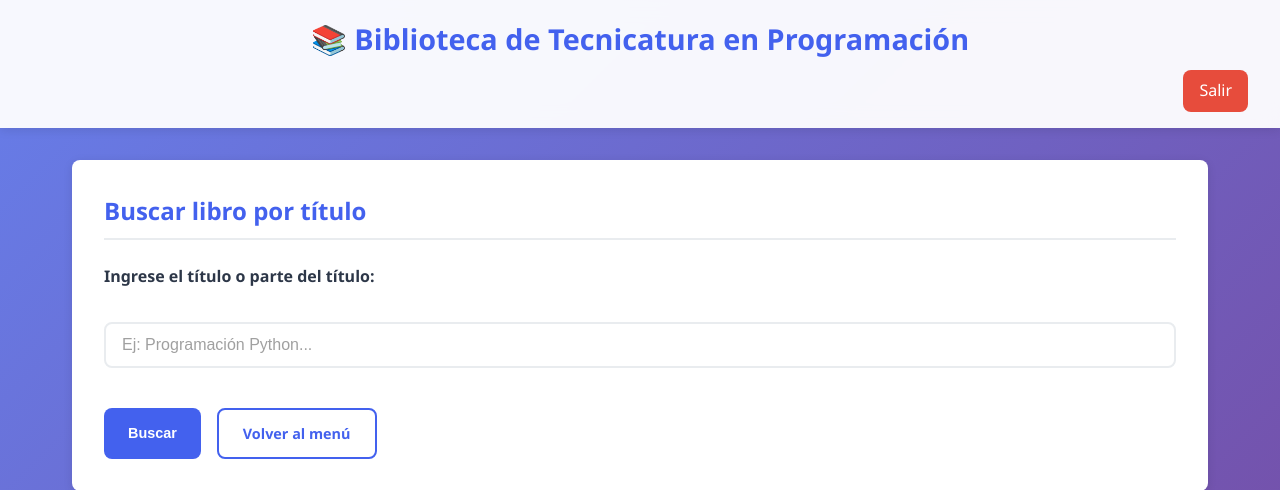
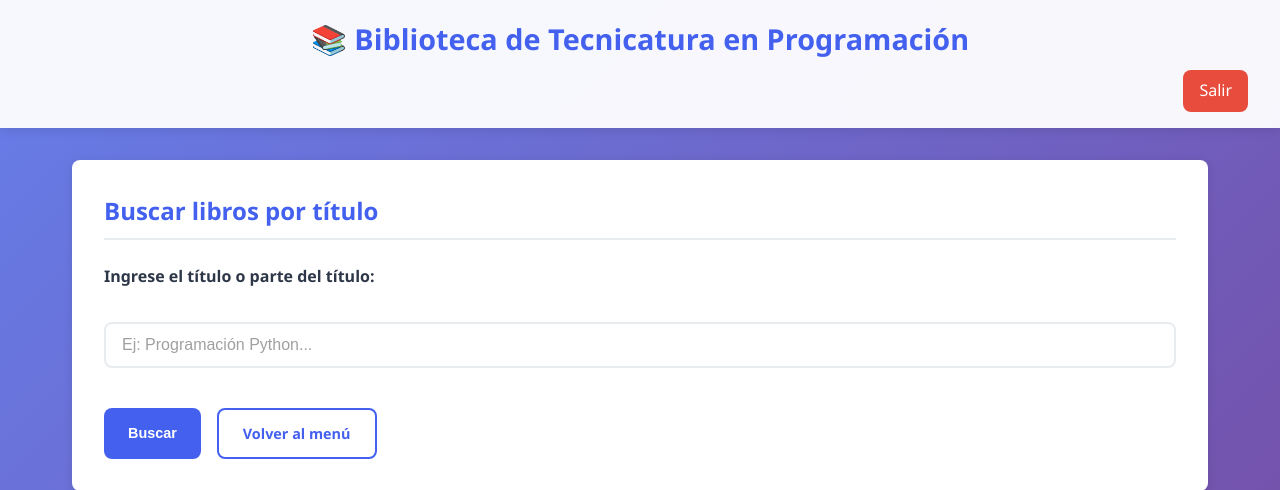
Before and after one commit to lautarop14/biblioteca-ub, a Flask app: page /buscar/titulo in a window 1280 px wide. Shown: the top 490 px of the page. Run offline with Flask 3, Linux system fonts and the light colour scheme; the visitor is signed in with stand-in values (Sample User, id 1).

Commit message:
Update buscar_titulo.html

```diff
--- a/templates/buscar_titulo.html
+++ b/templates/buscar_titulo.html
@@ -1,7 +1,7 @@
 {% extends 'layout.html' %}
 {% block content %}
   <div class="card">
-    <h2>Buscar libro por título</h2>
+    <h2>Buscar libros por título</h2>
 
     <form method="post" class="form">
       <label>Ingrese el título o parte del título:</label>
@@ -12,9 +12,11 @@
       </div>
     </form>
 
-    {% if libro %}
+    {% if libros %}
       <div class="result">
-        <h3>Resultado encontrado:</h3>
+        <h3>Libros encontrados:</h3>
+        <div class="list">
+          {% for libro in libros %}
             <div class="list-item">
               <div>
                 <div class="title">{{ libro.titulo }}</div>
@@ -29,6 +31,8 @@
                 <a class="btn" href="{{ url_for('editar_libro', libro_id=libro.id) }}">Editar</a>
               </div>
             </div>
+          {% endfor %}
+        </div>
       </div>
     {% endif %}
   </div>
```
Lines whose indentation alone changed are shown as unchanged.
